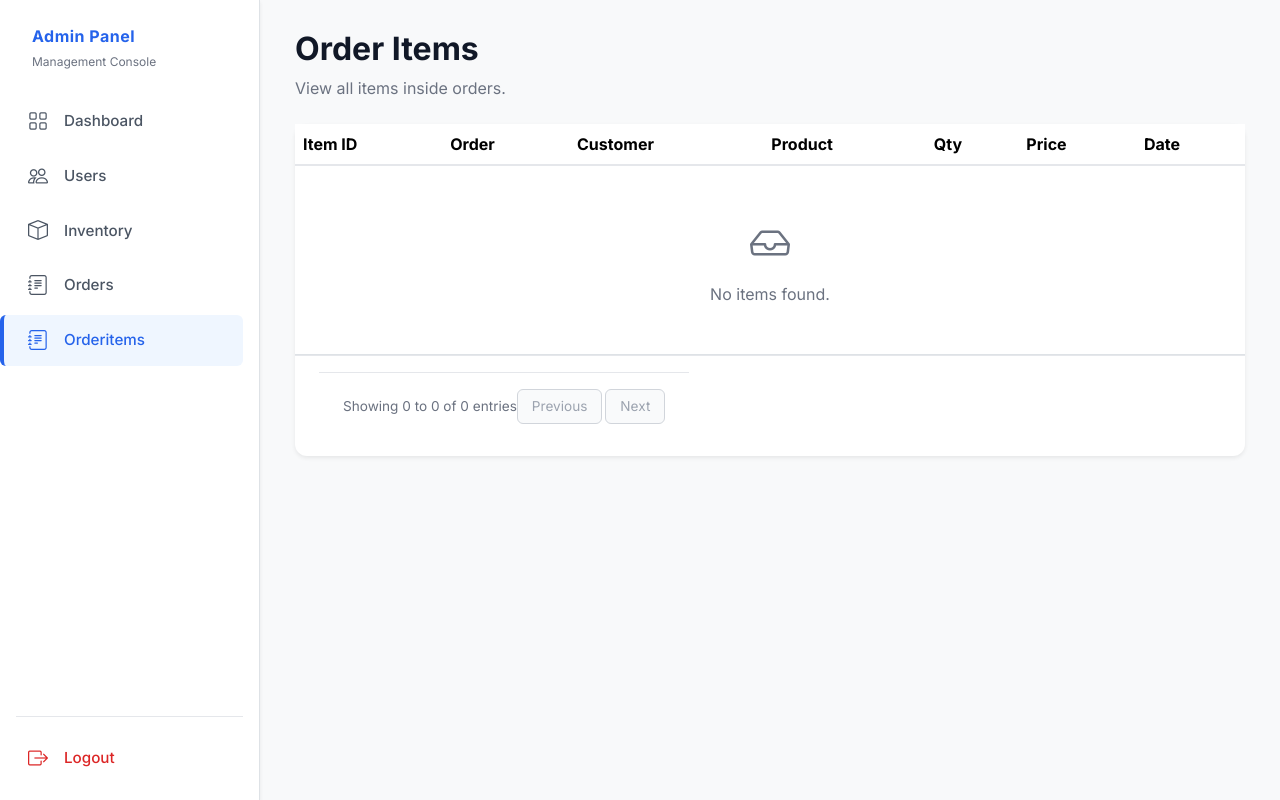
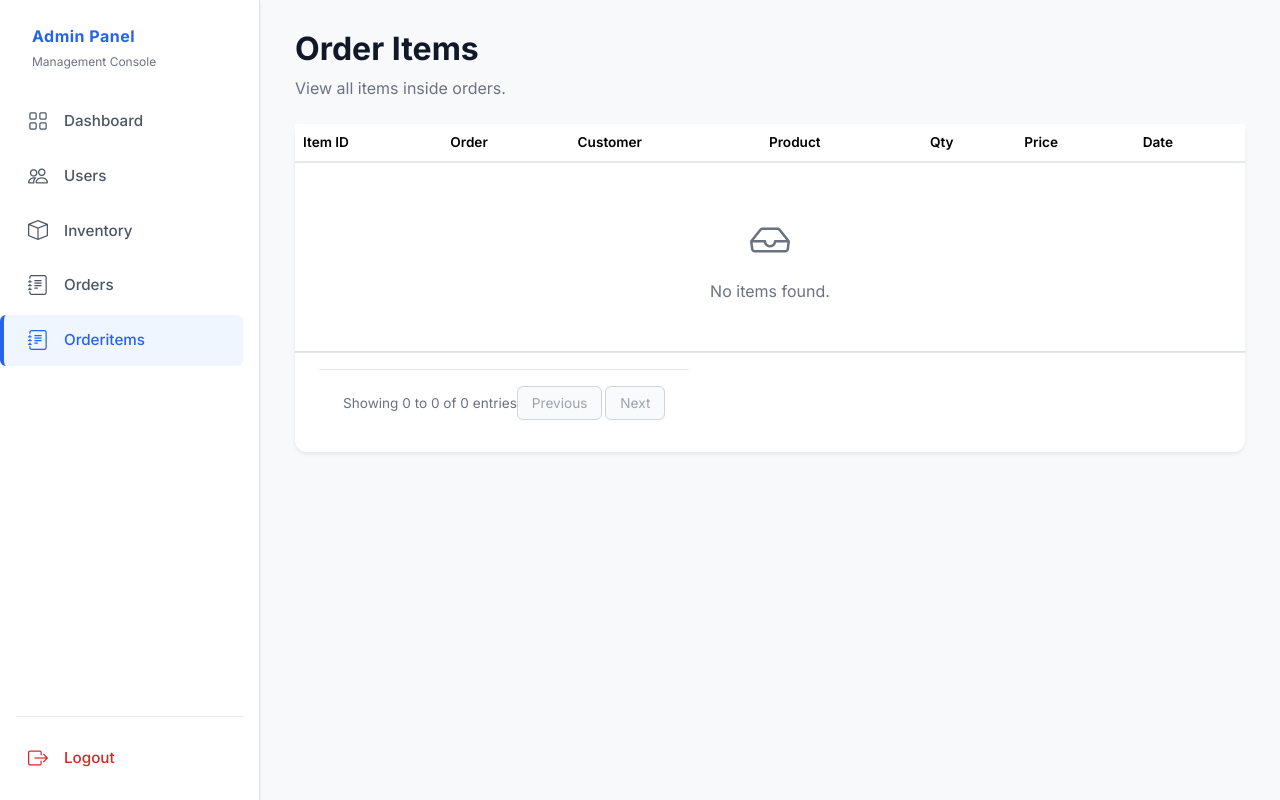
Before and after one commit to abdelaliem/ecommerce-php, a PHP site: page /Admin/orderitems.php in a window 1280 px wide. Run offline with PHP 8.4, Linux system fonts and the light colour scheme; a user stored in the database is signed in; data comes from the database, SQL or seed files in the repository; data that the repository does not hold is empty.

Commit message:
fix: orderItemsErrors

```diff
--- a/Admin/orderitems.php
+++ b/Admin/orderitems.php
@@ -144,7 +144,7 @@ $items = $stmt->get_result();
 </div>
 
 <style>
-    <<<<<<< HEAD .order-th {
+ .order-th {
         color: #6b7280;
         font-weight: 600;
         font-size: 0.85rem;
```
